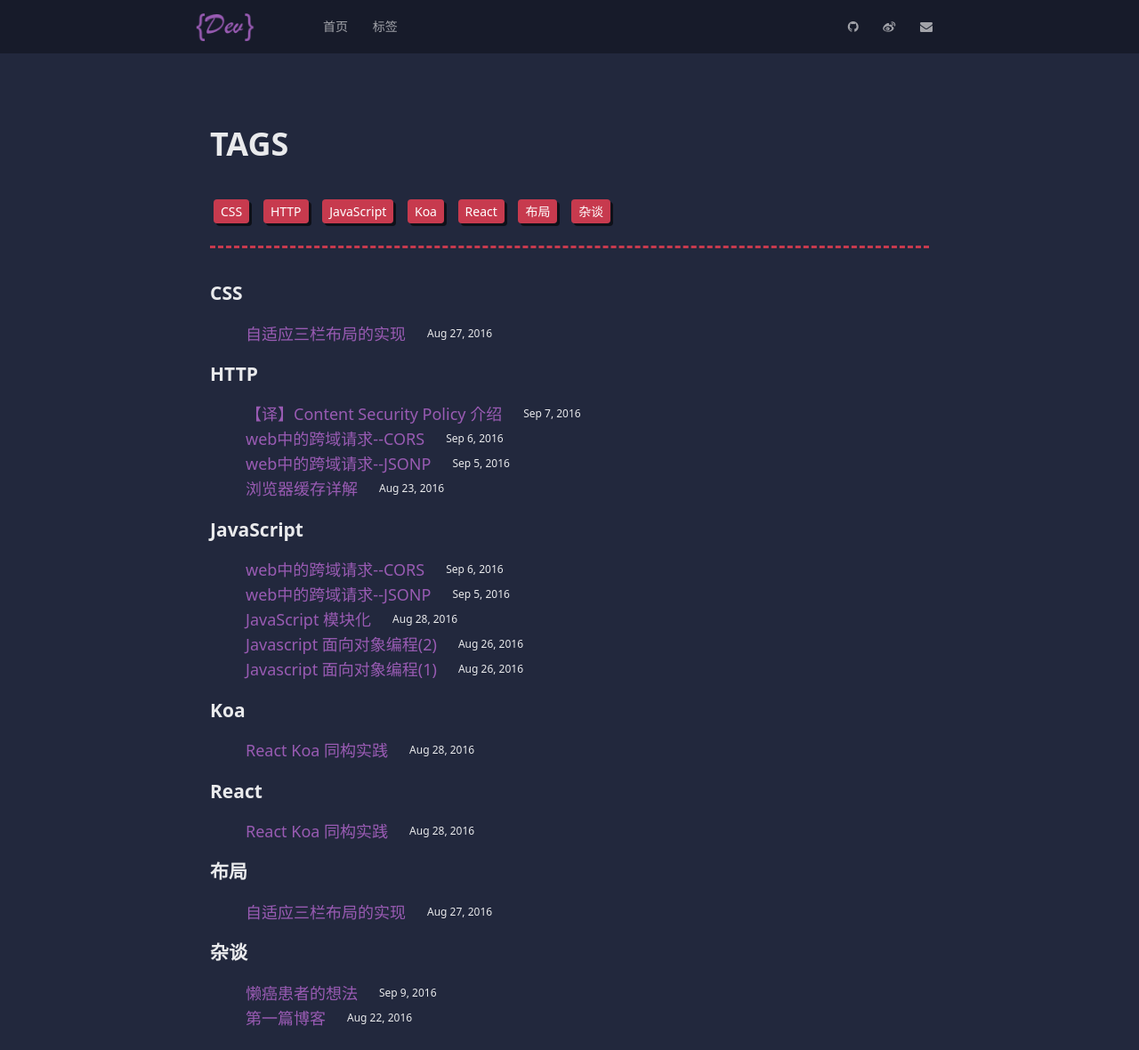
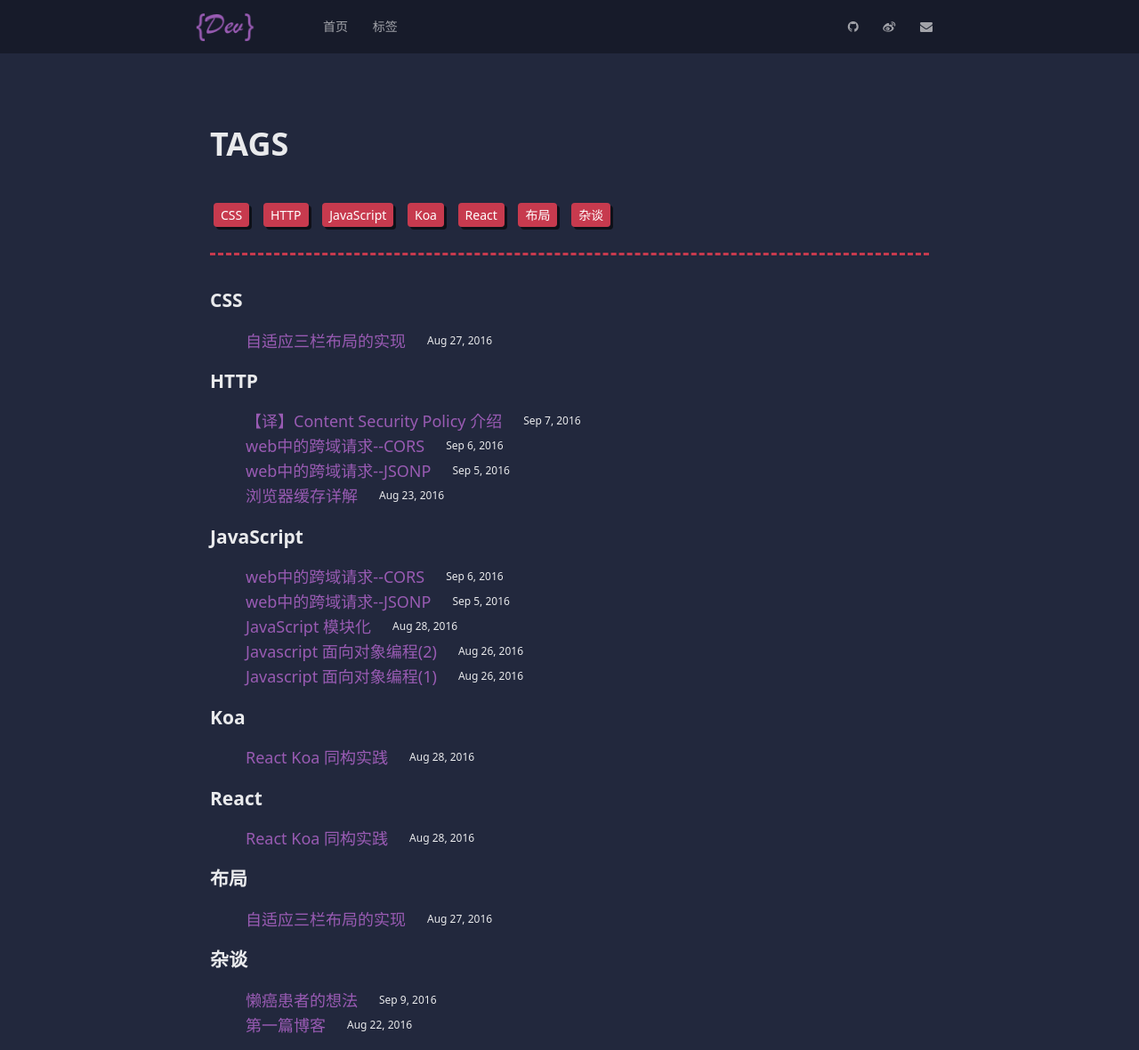
Before and after one commit to lancebiu/lancebiu.github.io, a Jekyll site: the page built from tags/index.html, in a window 1280 px wide. Shown: the whole page at 89% size. Built offline with Jekyll 4.4.1, drawn with Linux system fonts in a browser that asks for light colours; nearby versions of some CDN libraries.

Commit message:
update tag style

```diff
--- a/_sass/_tags-page.scss
+++ b/_sass/_tags-page.scss
@@ -9,7 +9,7 @@
     margin-bottom: 36px;
     border-bottom: 3px dashed rgb(199, 58, 78);
     li {
-      margin: 0 4px;
+      margin: 4px;
     }
   }
 
```
